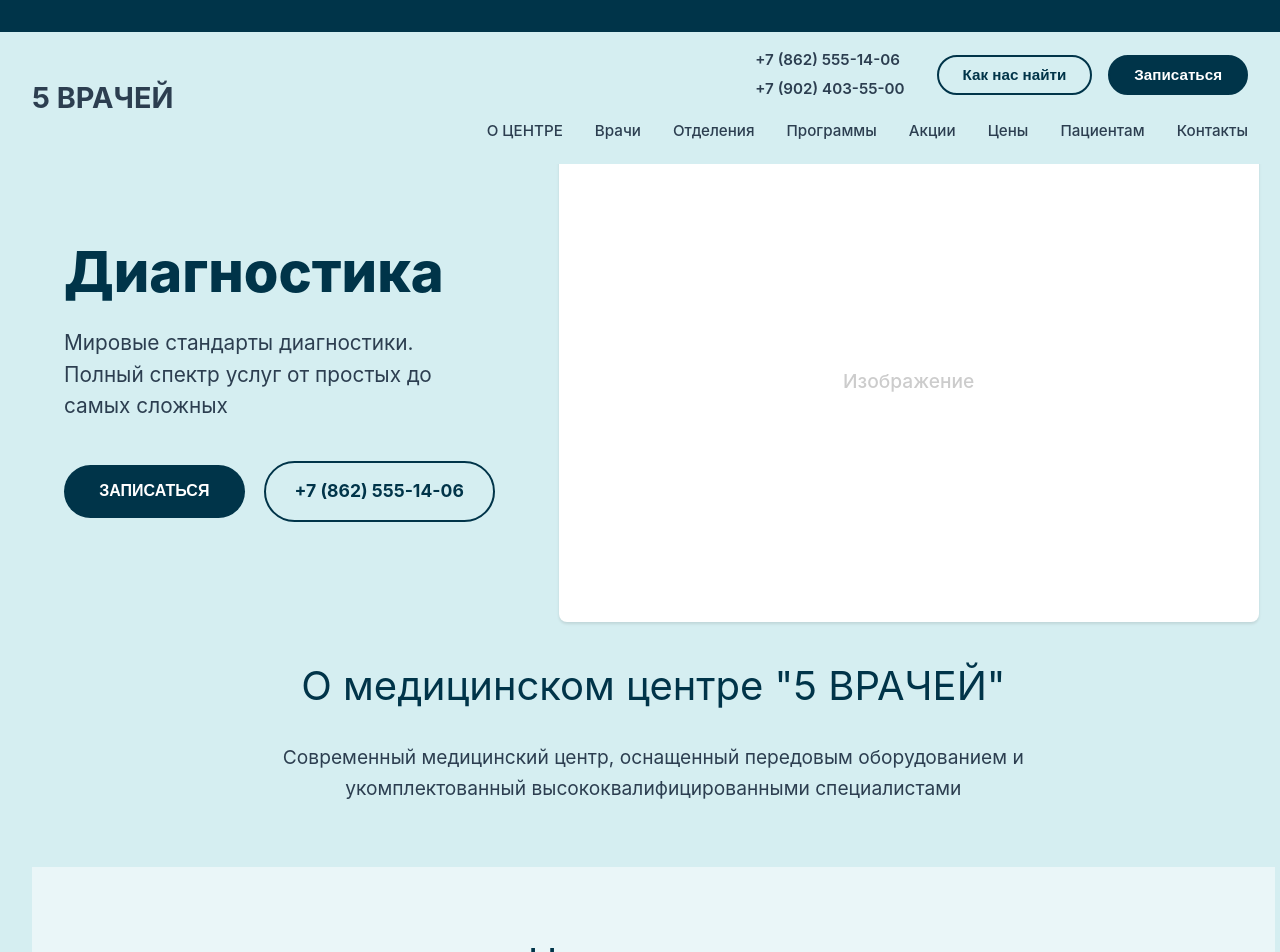
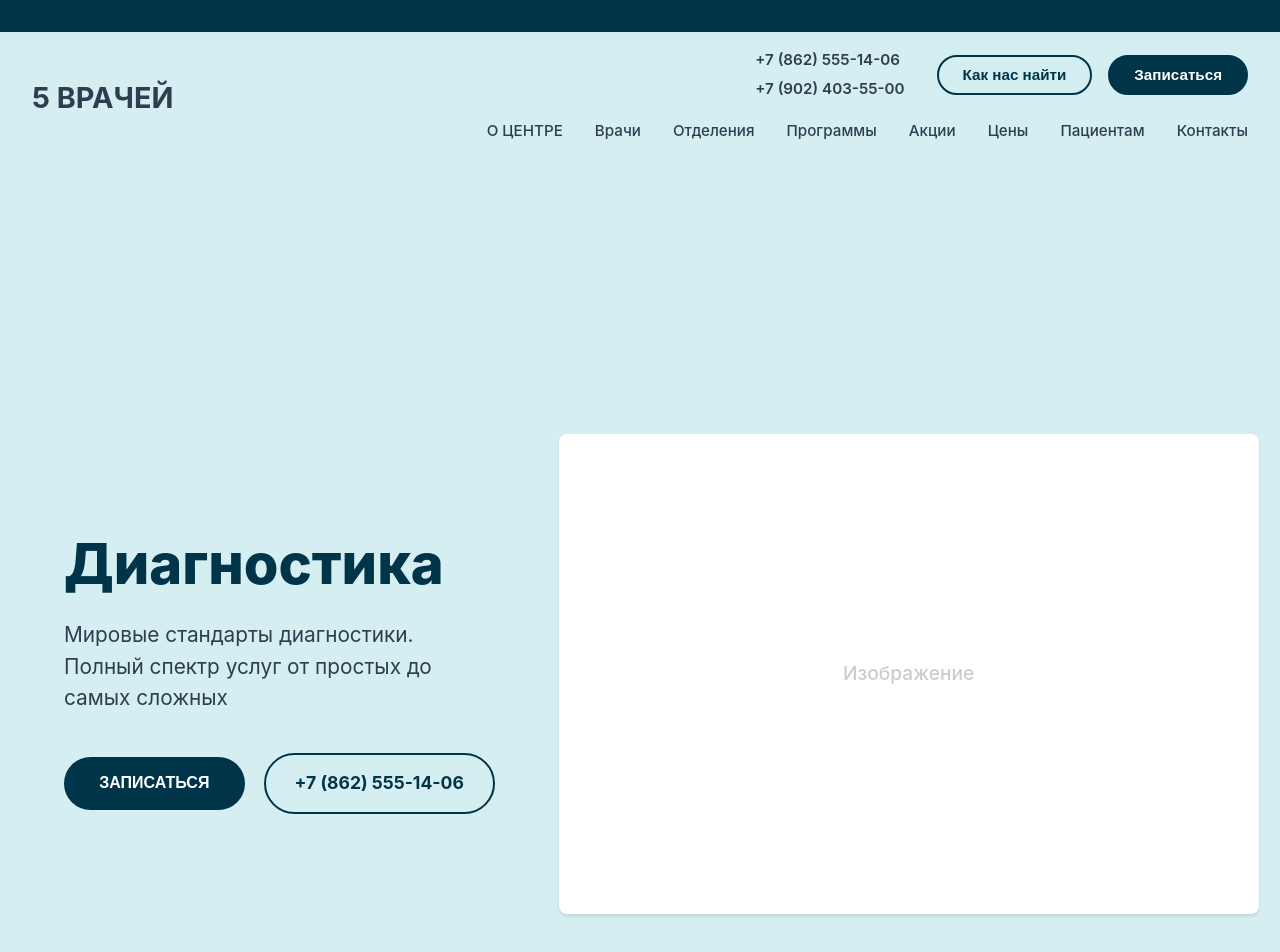
Before and after one commit to VolobuevVV/5vrachey, a Vue app in the folder frontend/: page / in a window 1280 px wide. Shown: the top 952 px of the page. Built offline with nearby package versions, Linux system fonts and the light colour scheme.

Commit message:
Сделаны странные изменения

```diff
--- a/frontend/src/App.vue
+++ b/frontend/src/App.vue
@@ -27,7 +27,7 @@ html, body {
 }
 
 .main-content {
-  padding-top: 16vh;
+  padding-top: 100vh;
   min-height: 100vh;
 }
 </style>
--- a/frontend/src/components/HeroSection.vue
+++ b/frontend/src/components/HeroSection.vue
@@ -206,7 +206,7 @@ export default {
 
 .hero-widget:first-child {
   margin-top: -10vh; /* Поднимает только первый виджет */
-  padding-top: 2rem; /* Уменьшает отступ сверху */
+  padding-top: 15vh; /* Уменьшает отступ сверху */
 }
 
 .hero-widget {
```
